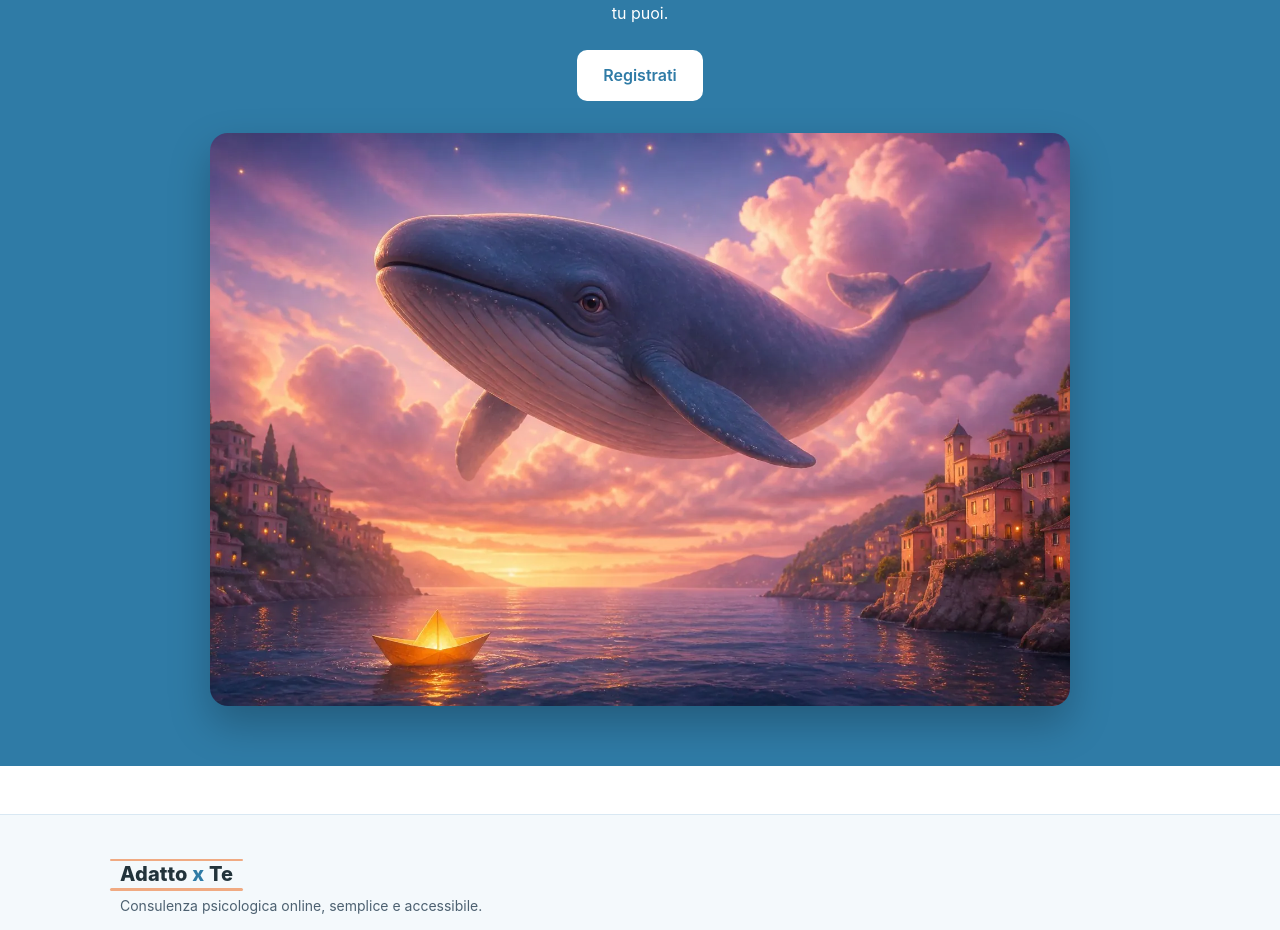
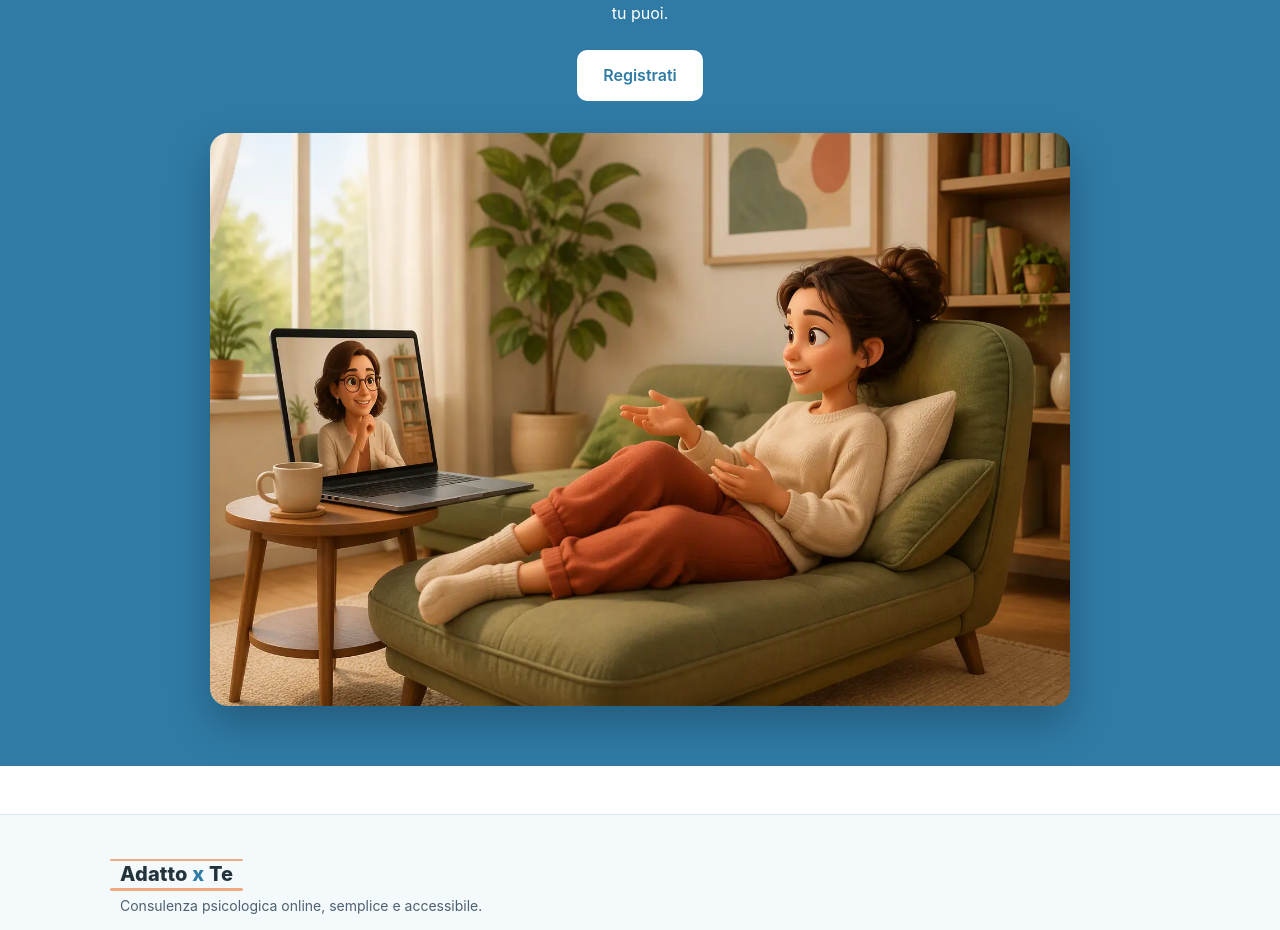
Before and after one commit to antonio-durso/adattoxte, a React (Vite) app in the folder frontend/: page / in a window 1280 px wide. Shown: the part 5922-6852 px from the top of the page. Built offline with nearby package versions, Linux system fonts and the light colour scheme; no server answers.

Commit message:
Home: via balena, nella sezione benessere la ragazza in seduta online

```diff
--- a/frontend/src/pages/Home.jsx
+++ b/frontend/src/pages/Home.jsx
@@ -288,8 +288,8 @@ export default function Home() {
             {t('nav.register')}
           </Link>
           <img
-            src="/images/costa.webp"
-            alt="Il benessere parte da te"
+            src="/images/hero.webp"
+            alt="Seduta di psicologia online: il benessere parte da te"
             width={1536}
             height={1024}
             loading="lazy"
```
